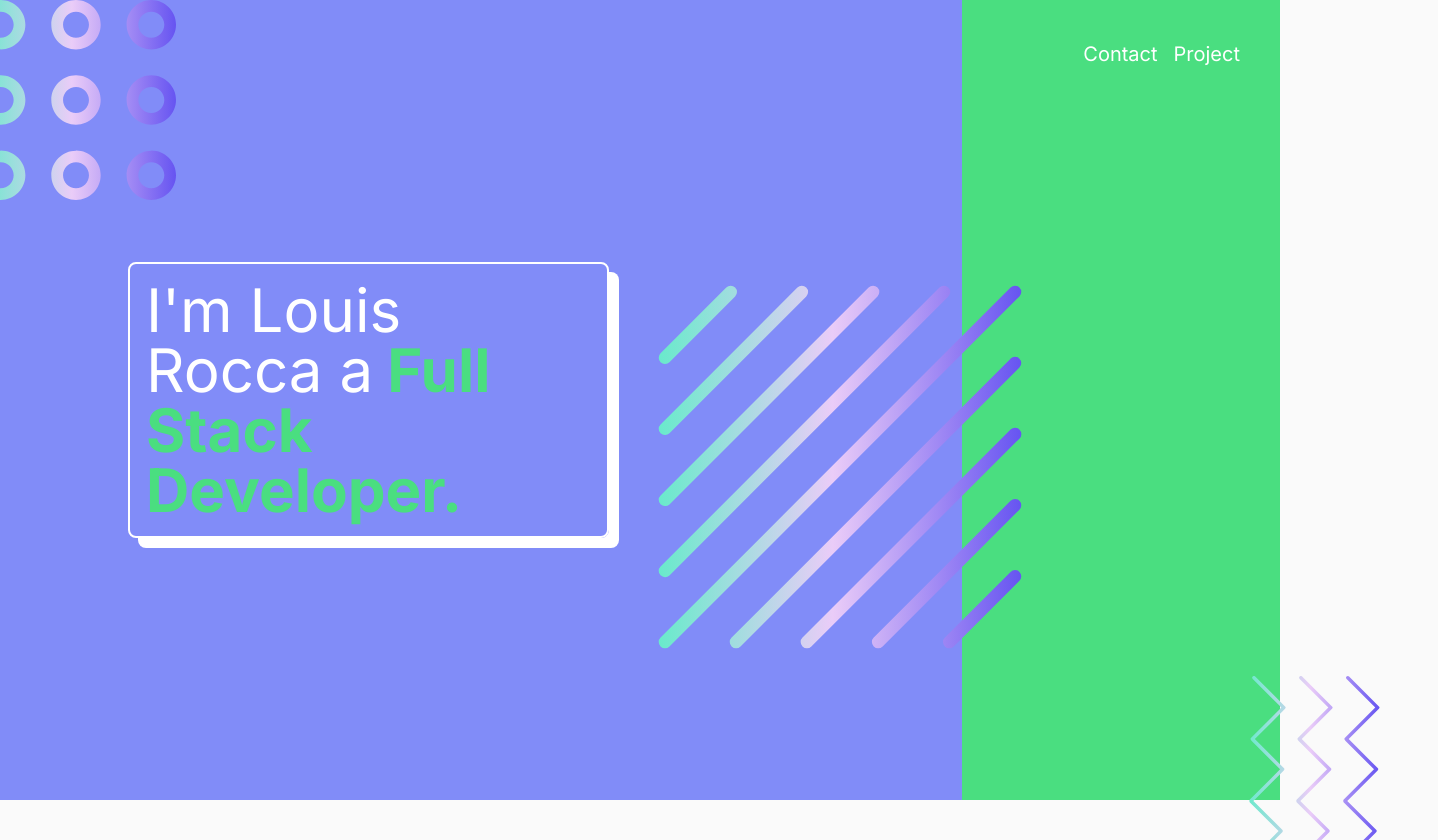
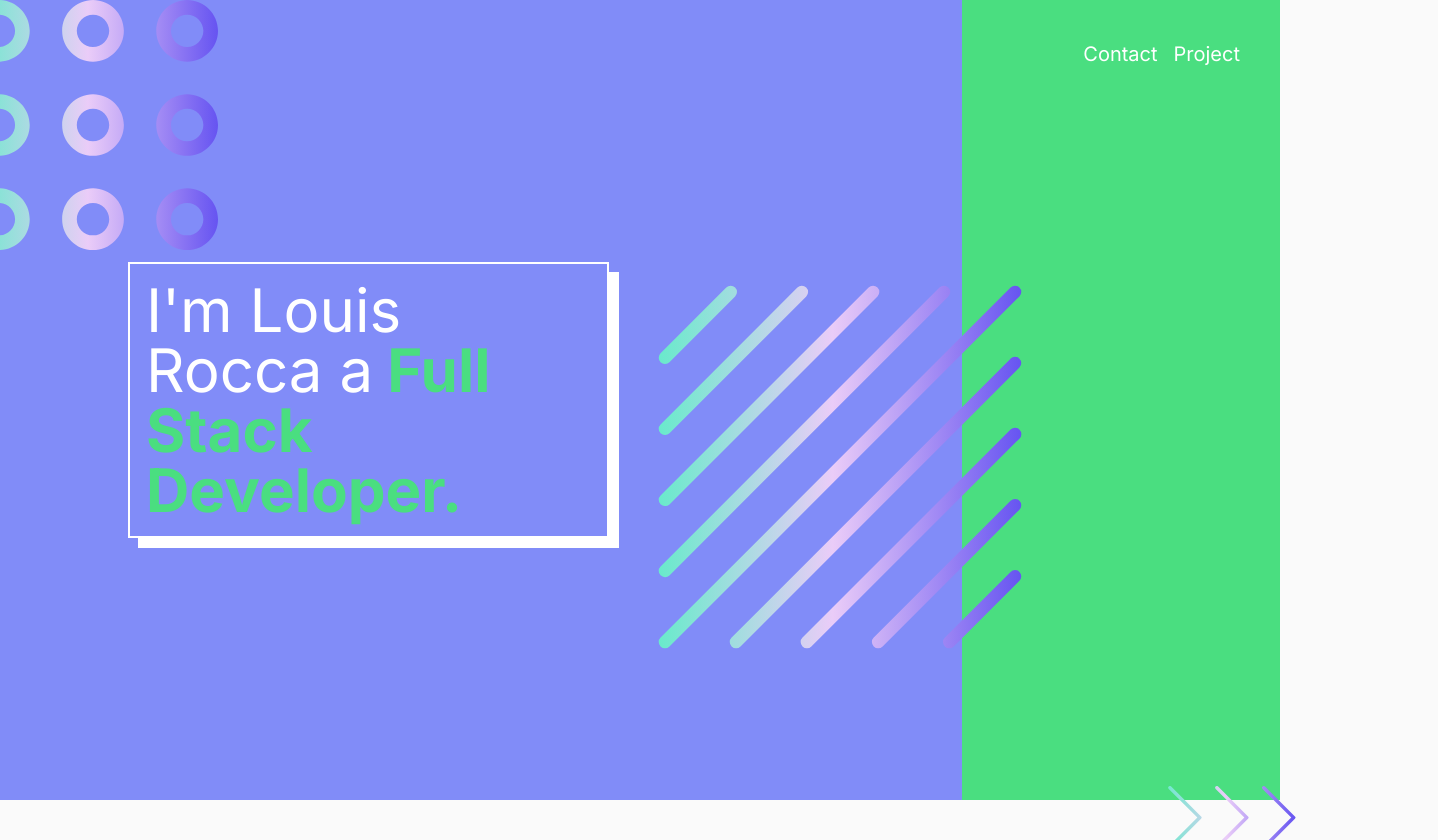
Before and after one commit to Louisrca/louisrca-next-js, a Next.js app: page / in a window 1280 px wide. Shown: the top 840 px of the page, 1438 px wide, since content can reach past the window. Built offline with nearby package versions, Linux system fonts and the light colour scheme.

Commit message:
spin curved button wip

```diff
--- a/package.json
+++ b/package.json
@@ -12,6 +12,7 @@
     "clsx": "^2.0.0",
     "next": "latest",
     "react": "latest",
+    "react-curved-text": "^2.0.2",
     "react-dom": "latest"
   },
   "devDependencies": {
--- a/src/app/globals.css
+++ b/src/app/globals.css
@@ -27,23 +27,74 @@ html {
   scroll-behavior: smooth !important;
 }
 
+#curvedTextContainer {
+  height: 300px;
+  width: 300px;
+  position: absolute;
+  animation: rotate-text 8s linear infinite;
+}
+
+#curvedTextContainer span {
+  position: absolute;
+  transform-origin: 0 100px;
+}
+
+@keyframes rotate-text {
+  0% {
+    transform: rotate(0deg);
+  }
+  100% {
+    transform: rotate(360deg);
+  }
+}
+
 @media screen and (min-width: 375px) and (max-width: 700px) {
   #titleName {
     box-shadow: 0px 0px 0px 0px transparent !important;
   }
 }
 
-@media (max-width: 1440px) {
+@media (min-width: 1024px) {
   #svg-rounded-shape {
-    width: 200px !important;
-    height: 200px !important;
+    width: 250px !important;
+    height: 250px !important;
     top: 0rem !important;
-    left: -1.5rem !important;
+    left: -2rem !important;
   }
   #svg-streak-shape {
     width: 250px !important;
     height: 250px !important;
-    top: 42.25rem !important;
+    top: 49.12rem !important;
+    left: 69rem !important;
+  }
+}
+
+@media (min-width: 1440px) {
+  #svg-rounded-shape {
+    width: 250px !important;
+    height: 250px !important;
+    top: 0rem !important;
+    left: -2rem !important;
+  }
+  #svg-streak-shape {
+    width: 250px !important;
+    height: 250px !important;
+    top: 43.12rem !important;
     left: 74.25rem !important;
   }
 }
+
+@media (min-width: 1920px) {
+  #svg-rounded-shape {
+    width: 300px !important;
+    height: 300px !important;
+    top: 0rem !important;
+    left: -2.75rem !important;
+  }
+  #svg-streak-shape {
+    width: 400px !important;
+    height: 400px !important;
+    top: 49.75rem !important;
+    left: 90rem !important;
+  }
+}
--- a/src/components/presentation/presentation-section.tsx
+++ b/src/components/presentation/presentation-section.tsx
@@ -1,7 +1,7 @@
-
 import { GridShapes } from "@/common/svg/grid-shapes";
 import { RoundedShapes } from "@/common/svg/rounded-shape";
 import { StreakShapes } from "@/common/svg/streak-shape";
+import { RoundedButton } from "../ui/rounded-button";
 export default function Presentation() {
   return (
     <section className="flex w-full  justify-start items-center h-screen bg-indigo-400">
@@ -14,39 +14,33 @@ export default function Presentation() {
           <GridShapes id="svg-grid-shape" width={"400"} height={"400"} />
         </div>
 
-        <div
-          className="sm:hidden md:block absolute"
-          style={{ top: "0rem", left: "-4rem" }}
-          id="svg-rounded-shape"
-        >
-          <RoundedShapes id="svg-rounded-shape" width={"400"} height={"400"} />
+        <div className="sm:hidden md:block absolute" id="svg-rounded-shape">
+          <RoundedShapes id="svg-rounded-shape" />
         </div>
 
-        <div
-          className="sm:hidden md:block absolute"
-          style={{ top: "50rem", left: "90rem" }}
-          id="svg-streak-shape"
-        >
+        <div className="sm:hidden md:block absolute" id="svg-streak-shape">
           <StreakShapes id="svg-streak-shape" width={"400"} height={"400"} />
         </div>
 
         <div
-          className="sm:w-full sm:bg-transparent sm:border-0 md:w-1/2 md:ml-32 md:border-2 p-4 rounded-8 md:border-white z-40 bg-green-400"
+          className="sm:w-full sm:bg-transparent sm:border-0 md:w-1/2 md:ml-32 md:border-2 p-4 rounded-0 md:border-white z-40 bg-green-400"
           style={{
             boxShadow: "10px 10px 0 white",
-            borderRadius: "8px",
+            borderRadius: "0px",
             zIndex: "2",
           }}
           id="titleName"
         >
           <h1 className=" text-6xl z-40 text-white" id="titlePresentation">
             I&apos;m Louis Rocca a
-            <span className="sm:text-green-400 text-indigo-500 font-bold">
+            <span className="sm:text-green-400 text-indigo-500 font-bold ">
               {" "}
               Full Stack Developer.
             </span>
           </h1>
         </div>
+
+        <RoundedButton />
       </div>
       <div className="sm:hidden md:block w-1/3 h-full bg-green-400"></div>
     </section>
--- a/src/components/ui/card.tsx
+++ b/src/components/ui/card.tsx
@@ -2,6 +2,6 @@ import React, { PropsWithChildren } from "react";
 
 export default function Card({ children }: PropsWithChildren) {
   return (
-    <div className="w-fit-content p-4 bg-gray-200 opacity-1.5">{children}</div>
+    <div className="p-4 bg-gray-200 opacity-1.5">{children}</div>
   );
 }
--- /dev/null
+++ b/src/components/ui/rounded-button.tsx
@@ -0,0 +1,25 @@
+"use client";
+import React, { useEffect } from "react";
+
+export const RoundedButton = () => {
+  useEffect(() => {
+    return () => {
+      let text = "text à changéfz zpfaoz -";
+      let container = document.getElementById("curvedTextContainer");
+      if (container) {
+        for (let i = 0; i < text.length; i++) {
+          let span = document.createElement("span");
+          span.innerHTML = text[i];
+          container.appendChild(span);
+          span.style.transform = `rotate(${15 * i}deg)`;
+        }
+      }
+    };
+  }, []);
+
+  return (
+    <div className="flex justify-center items-center" id="curvedTextContainer">
+      <p className="w-96 h-96"></p>
+    </div>
+  );
+};
```
Also changed, not shown: 1 other file (tests, documents, lock files or other folders).
